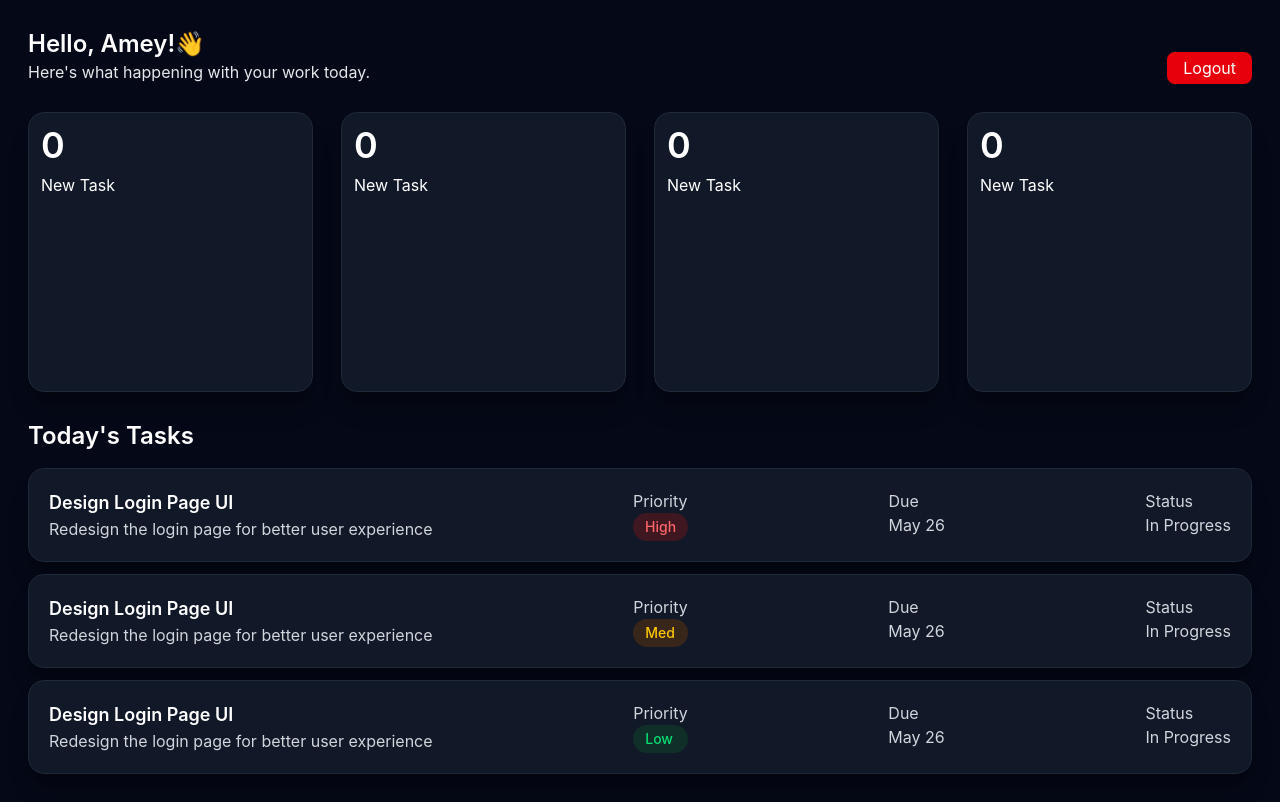
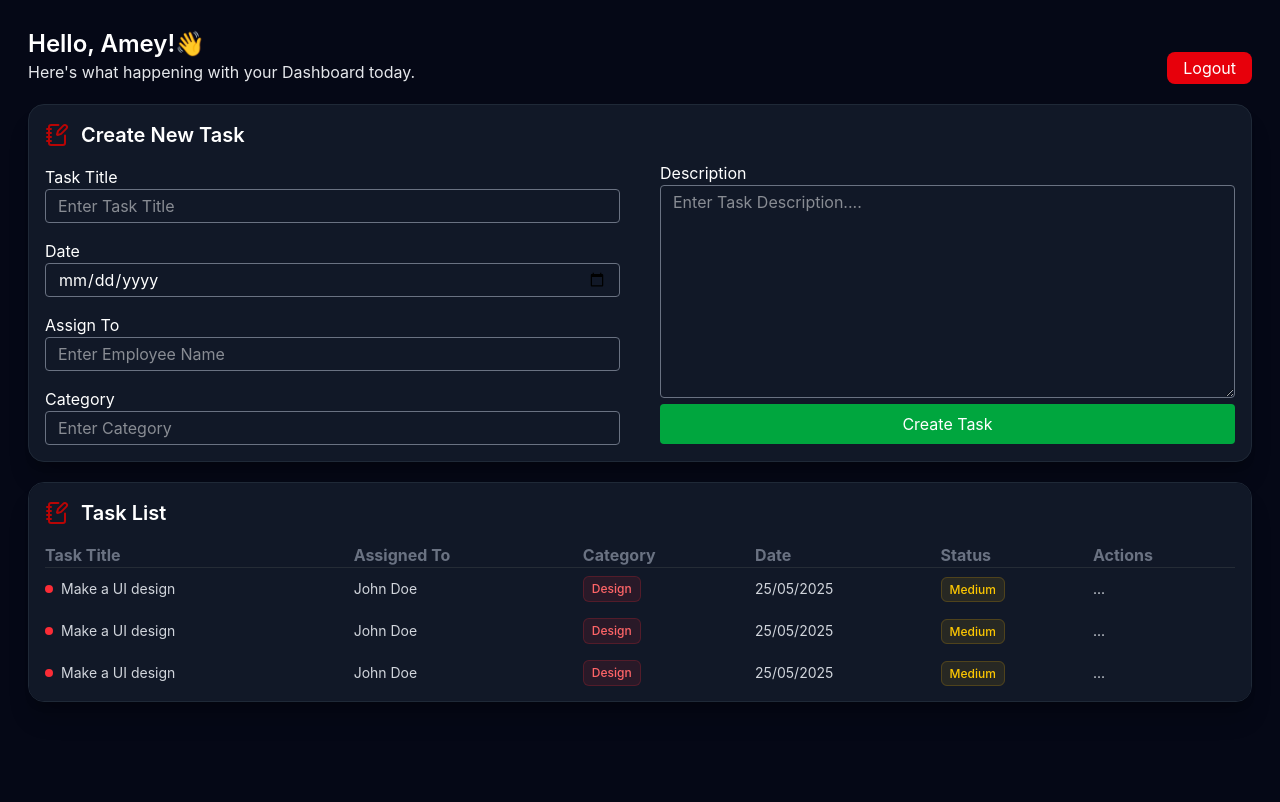
Before and after one commit to ameyy02/Employee-Management-System, a React (Vite) app: page / in a window 1280 px wide. Built offline with nearby package versions, Linux system fonts and the light colour scheme.

Commit message:
Creating admin dashboard ui

```diff
--- a/src/App.jsx
+++ b/src/App.jsx
@@ -1,11 +1,12 @@
 import React from 'react'
 import Login from './components/auth/Login'
 import EmployeeDashboard from './components/Dashboard/EmployeeDashboard'
+import AdminDashboard from './components/Dashboard/AdminDashboard'
 
 const App = () => {
   return (
     <>
-    <EmployeeDashboard/>
+    <AdminDashboard/>
     </>
   )
 }
--- a/src/components/Dashboard/AdminDashboard.jsx
+++ b/src/components/Dashboard/AdminDashboard.jsx
@@ -0,0 +1,17 @@
+import React from 'react'
+import Header from '../others/Header'
+import Headeradmin from '../others/Headeradmin'
+import {NotebookPen} from 'lucide-react'
+import Createtask from '../others/Createtask'
+import { TasksbyAdmin } from '../others/TasksbyAdmin'
+const AdminDashboard = () => {
+  return (
+    <div className='p-7 '>
+        <Headeradmin/>
+        <Createtask/>
+        <TasksbyAdmin/>
+    </div>
+  )
+}
+
+export default AdminDashboard
--- /dev/null
+++ b/src/components/others/Createtask.jsx
@@ -0,0 +1,41 @@
+import React from 'react'
+import {NotebookPen} from 'lucide-react'
+const Createtask = () => {
+  return (
+   <div className='bg-[#111827] mt-5 h-1/2 w-full p-4 border border-[#1F2937] rounded-2xl shadow-xl shadow-black/20'>
+        <form >
+            <div className='flex gap-3 items-center'>
+                <NotebookPen color="#b80505" />
+                <h1 className='text-xl font-semibold'>Create New Task</h1>
+            </div>
+            <div className='flex w-full gap-10'>
+               <div className='w-1/2'>
+                <div className='mt-4'>
+                    <h1>Task Title</h1>
+                    <input type='text' placeholder='Enter Task Title' className='w-full border border-gray-500 rounded py-1 px-3'></input>
+                </div>
+                <div className='mt-4'>
+                    <h1>Date</h1>
+                    <input type='date' placeholder='dd' className='w-full border border-gray-500 rounded py-1 px-3'></input>
+                </div>
+                <div className='mt-4'>
+                    <h1>Assign To</h1>
+                    <input type='text' placeholder='Enter Employee Name' className='w-full border border-gray-500 rounded py-1 px-3'></input>
+                </div>
+                <div className='mt-4'>
+                    <h1>Category</h1>
+                    <input type='text' placeholder='Enter Category' className='w-full border border-gray-500 rounded py-1 px-3'></input>
+                </div>
+               </div>
+               <div className='w-1/2 mt-3'>
+                <h1>Description</h1>
+                <textarea placeholder='Enter Task Description....' className='border h-3/4 w-full border-gray-500 rounded py-1 px-3'></textarea>
+                <button className='bg-green-600 w-full py-2 rounded active:scale-95 cursor-pointer'>Create Task</button>
+            </div>
+            </div>
+        </form>
+        </div>
+  )
+}
+
+export default Createtask
--- /dev/null
+++ b/src/components/others/Headeradmin.jsx
@@ -0,0 +1,15 @@
+import React from 'react'
+
+const Headeradmin = () => {
+  return (
+    <div className='flex  items-end justify-between'>
+        <div>
+        <h1 className='text-2xl font-semibold'>Hello, Amey!👋</h1>
+        <h2 className='text-gray-200'>Here's what happening with your Dashboard today.</h2>
+        </div>
+        <button className='bg-red-600 px-4 py-1 rounded-lg'>Logout</button>
+    </div>
+  )
+}
+
+export default Headeradmin
--- /dev/null
+++ b/src/components/others/TasksbyAdmin.jsx
@@ -0,0 +1,114 @@
+import React from 'react'
+import {NotebookPen} from 'lucide-react'
+export const TasksbyAdmin = () => {
+  return (
+    <div className='bg-[#111827] mt-5 h-55 overflow-auto w-full p-4 border border-[#1F2937] rounded-2xl shadow-xl shadow-black/20'>
+            <div className='flex gap-3 items-center'>
+                    <NotebookPen color="#b80505" />
+                    <h1 className='text-xl font-semibold'>Task List</h1>
+                </div>
+                <div className='mt-4'>
+                  <table className='w-full'>
+      <thead className="text-left text-base text-gray-500 font-semibold pb-3">
+        <tr>
+          <th>Task Title</th>
+          <th>Assigned To</th>
+          <th>Category</th>
+          <th>Date</th>
+          <th>Status</th>
+          <th>Actions</th>
+        </tr>
+      </thead>
+
+      <tbody className="py-4 text-sm text-gray-300 border-t border-[#252C36]">
+        <tr>
+          <td className='py-2'>
+            <div className="flex items-center gap-2">
+        <span className="w-2 h-2 rounded-full bg-red-500"></span>
+        <span>Make a UI design</span>
+            </div>
+          </td>
+          <td className='py-2'>John Doe</td>
+          <td className='py-2'>
+            <span className="inline-block px-2 py-1 rounded-md text-xs font-medium bg-red-500/10 text-red-400 border border-red-500/20">
+            Design
+            </span>
+          </td>
+          <td className='py-2'>25/05/2025</td>
+          <td className='py-2'>
+            <span className="px-2 py-1 rounded-md text-xs font-medium bg-yellow-500/10 text-yellow-400 border border-yellow-500/20">
+              Medium
+            </span>
+          </td>
+          <td className='py-2'>...</td>
+        </tr>
+        <tr>
+          <td className='py-2'>
+            <div className="flex items-center gap-2">
+        <span className="w-2 h-2 rounded-full bg-red-500"></span>
+        <span>Make a UI design</span>
+            </div>
+          </td>
+          <td className='py-2'>John Doe</td>
+          <td className='py-2'>
+            <span className="inline-block px-2 py-1 rounded-md text-xs font-medium bg-red-500/10 text-red-400 border border-red-500/20">
+            Design
+            </span>
+          </td>
+          <td className='py-2'>25/05/2025</td>
+          <td className='py-2'>
+            <span className="px-2 py-1 rounded-md text-xs font-medium bg-yellow-500/10 text-yellow-400 border border-yellow-500/20">
+              Medium
+            </span>
+          </td>
+          <td className='py-2'>...</td>
+        </tr>
+        <tr>
+          <td className='py-2'>
+            <div className="flex items-center gap-2">
+        <span className="w-2 h-2 rounded-full bg-red-500"></span>
+        <span>Make a UI design</span>
+            </div>
+          </td>
+          <td className='py-2'>John Doe</td>
+          <td className='py-2'>
+            <span className="inline-block px-2 py-1 rounded-md text-xs font-medium bg-red-500/10 text-red-400 border border-red-500/20">
+            Design
+            </span>
+          </td>
+          <td className='py-2'>25/05/2025</td>
+          <td className='py-2'>
+            <span className="px-2 py-1 rounded-md text-xs font-medium bg-yellow-500/10 text-yellow-400 border border-yellow-500/20">
+              Medium
+            </span>
+          </td>
+          <td className='py-2'>...</td>
+        </tr>
+        <tr>
+          <td className='py-2'>
+            <div className="flex items-center gap-2">
+        <span className="w-2 h-2 rounded-full bg-red-500"></span>
+        <span>Make a UI design</span>
+            </div>
+          </td>
+          <td className='py-2'>John Doe</td>
+          <td className='py-2'>
+            <span className="inline-block px-2 py-1 rounded-md text-xs font-medium bg-red-500/10 text-red-400 border border-red-500/20">
+            Design
+            </span>
+          </td>
+          <td className='py-2'>25/05/2025</td>
+          <td className='py-2'>
+            <span className="px-2 py-1 rounded-md text-xs font-medium bg-yellow-500/10 text-yellow-400 border border-yellow-500/20">
+              Medium
+            </span>
+          </td>
+          <td className='py-2'>...</td>
+        </tr>
+
+      </tbody>
+                  </table>
+                </div>
+            </div>
+  )
+}
```
